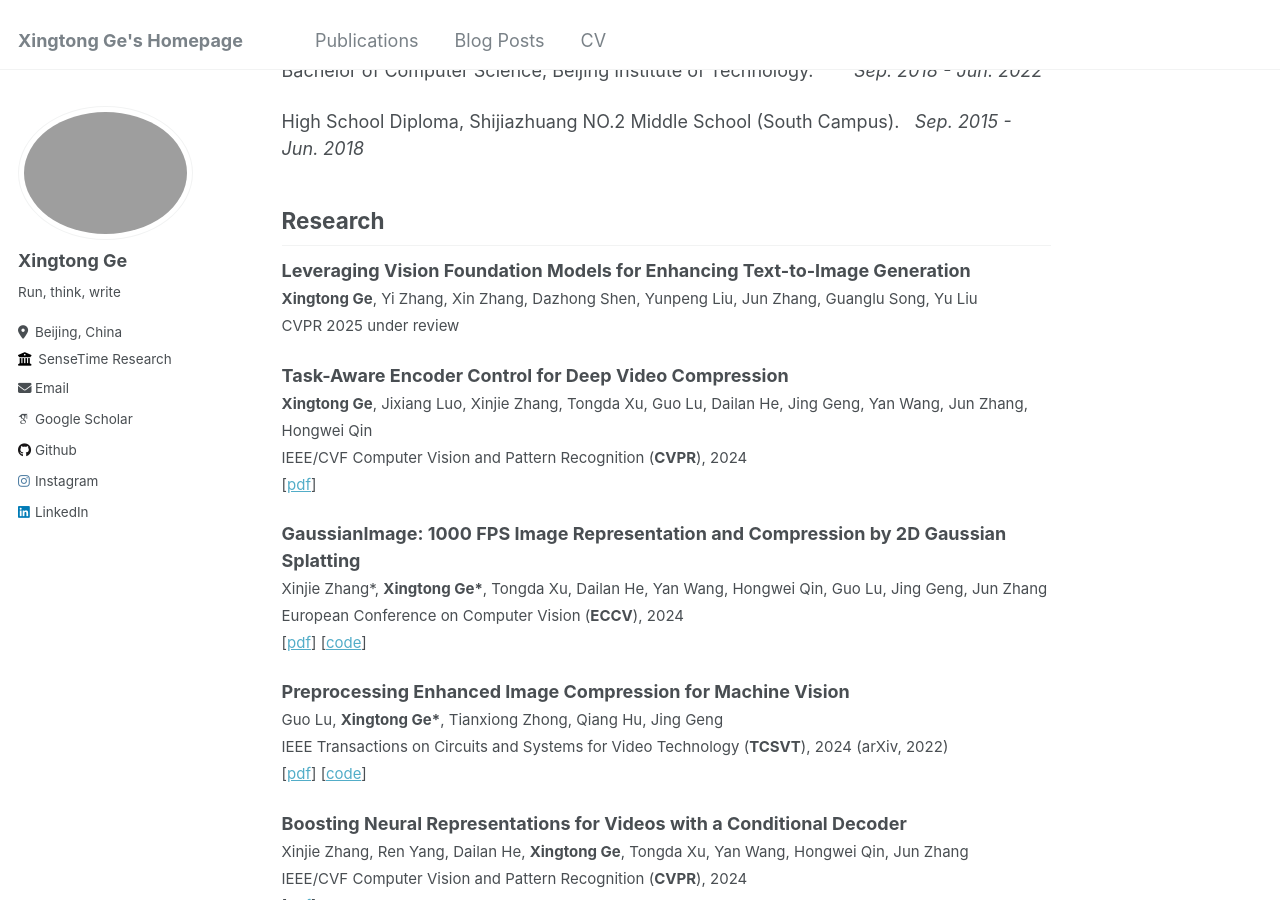
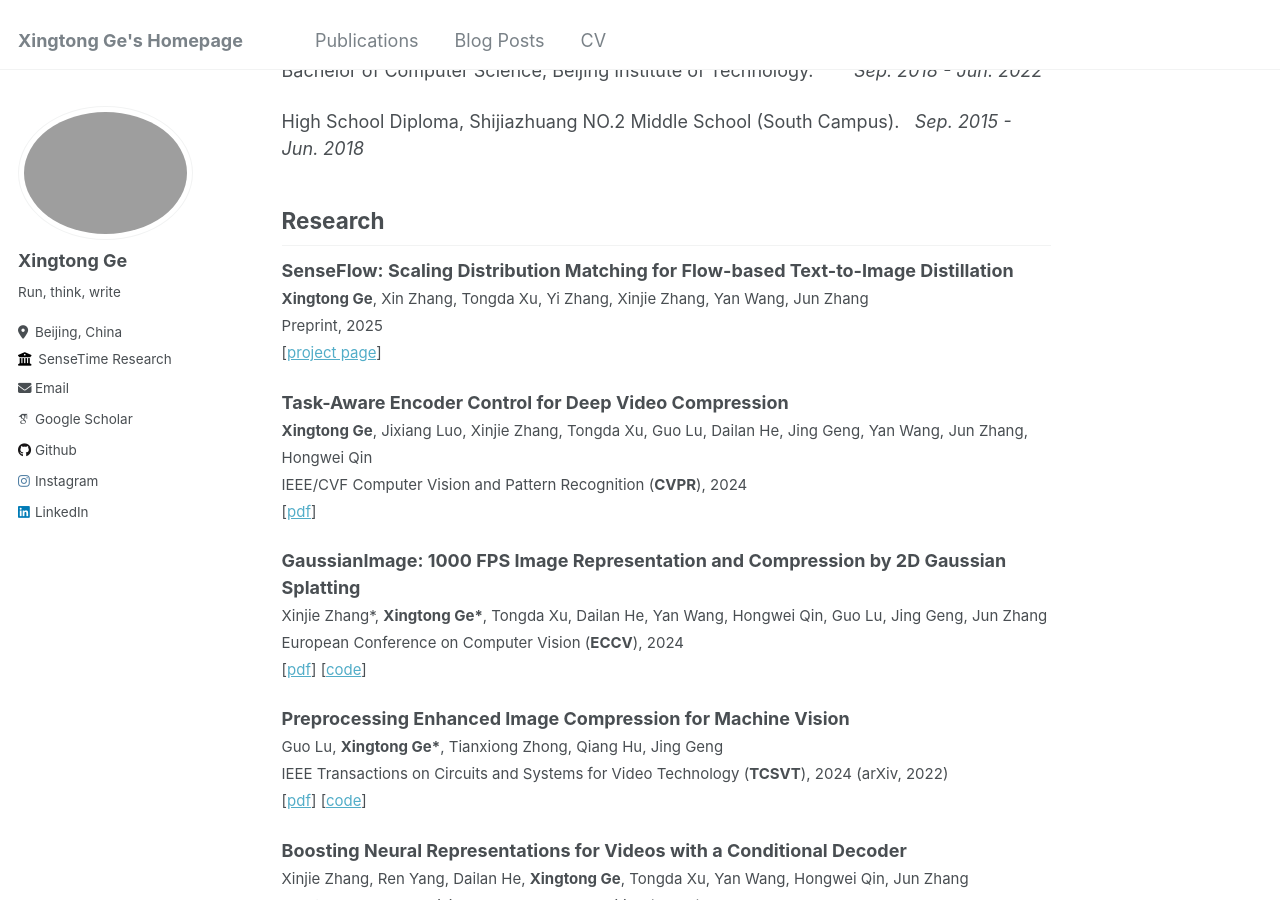
Before and after one commit to XingtongGe/xingtongge.github.io, a Jekyll site: the page built from _pages/about.md, in a window 1280 px wide and 900 px high, scrolled down 748 px. Built offline with Jekyll 4.4.1, drawn with Linux system fonts in a browser that asks for light colours; some web fonts are replaced.

Commit message:
Update about.md

```diff
--- a/_pages/about.md
+++ b/_pages/about.md
@@ -41,10 +41,11 @@ Many of the features of dynamic content management systems (like Wordpress) can
 
 Research
 ------
-**Leveraging Vision Foundation Models for Enhancing Text-to-Image Generation**
+**SenseFlow: Scaling Distribution Matching for Flow-based Text-to-Image Distillation**
 <span style="font-size: smaller;">
-**Xingtong Ge**, Yi Zhang, Xin Zhang, Dazhong Shen, Yunpeng Liu, Jun Zhang, Guanglu Song, Yu Liu
-CVPR 2025 under review
+**Xingtong Ge**, Xin Zhang, Tongda Xu, Yi Zhang, Xinjie Zhang, Yan Wang, Jun Zhang
+Preprint, 2025
+[[project page](https://github.com/XingtongGe/SenseFlow)]
 </span>
 
 **Task-Aware Encoder Control for Deep Video Compression**
```
